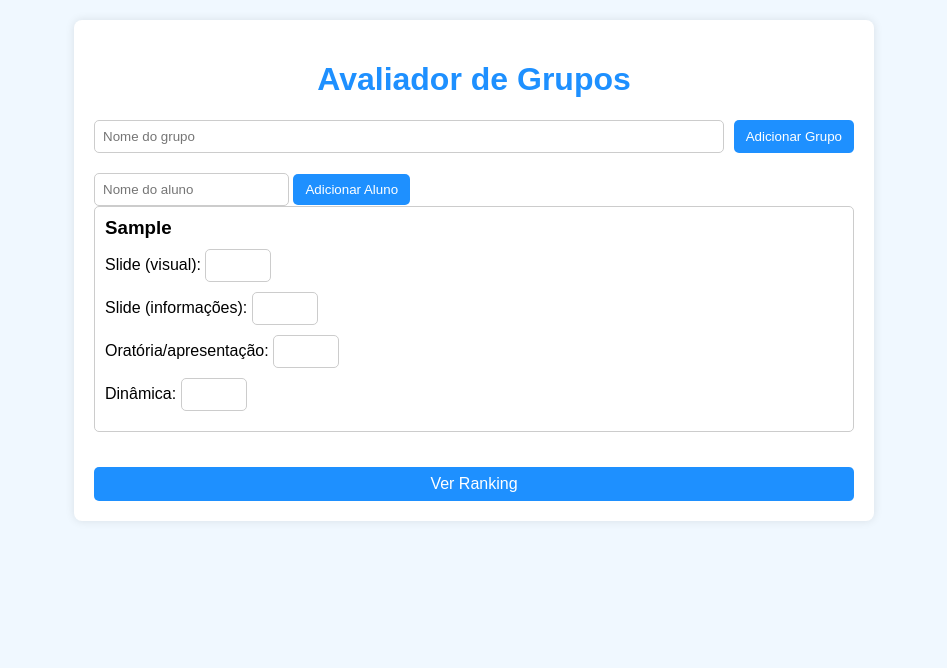
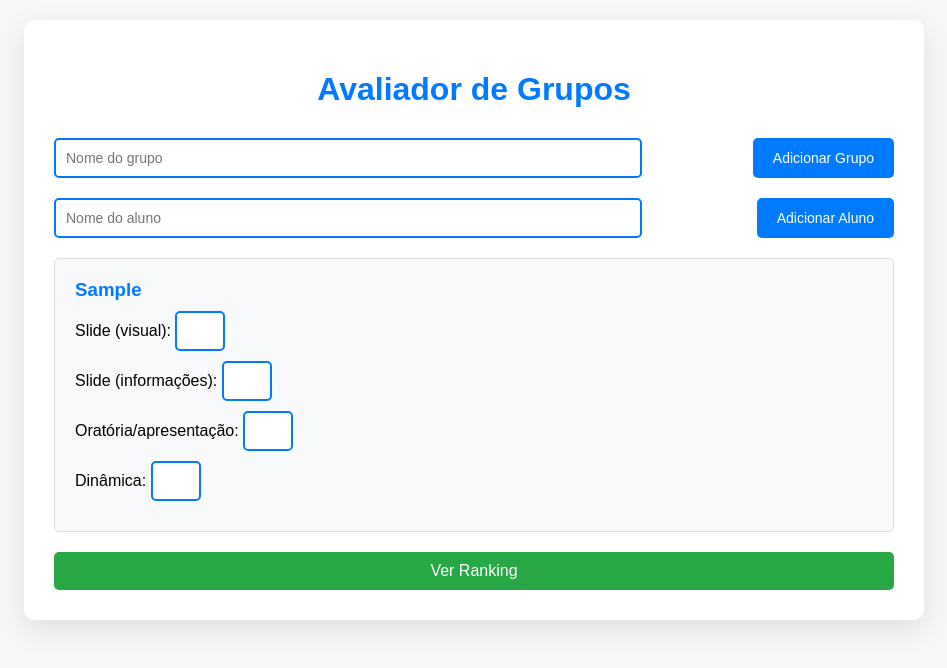
Before and after one commit to YcaroMiguel/avaliar8at, a plain HTML site: page index.html in a window 1280 px wide. Both pictures are taken after typing "Sample" into the empty fields and a click on the button "Adicionar Grupo". Shown: the whole page, without its empty margins (166-1113 px from the left). Drawn offline with Linux system fonts and the light colour scheme.

Commit message:
Atualizar o style.css

```diff
--- a/style.css
+++ b/style.css
@@ -1,77 +1,104 @@
 * {
   box-sizing: border-box;
-  font-family: Arial, sans-serif;
+  font-family: 'Arial', sans-serif;
 }
 
 body {
   margin: 0;
   padding: 20px;
-  background: #f0f8ff;
+  background: #f7f7f7;
 }
 
 .container {
-  max-width: 800px;
+  max-width: 900px;
   margin: auto;
-  background: white;
-  padding: 20px;
-  border-radius: 8px;
-  box-shadow: 0 0 10px rgba(0, 0, 0, 0.1);
+  background: #ffffff;
+  padding: 30px;
+  border-radius: 10px;
+  box-shadow: 0px 10px 30px rgba(0, 0, 0, 0.1);
 }
 
 h1 {
   text-align: center;
-  color: #1e90ff;
+  color: #007bff;
+  margin-bottom: 30px;
 }
 
-.add-group {
+.add-group, .add-student {
   display: flex;
-  gap: 10px;
+  justify-content: space-between;
   margin-bottom: 20px;
 }
 
 input {
-  padding: 8px;
-  flex: 1;
-  border: 1px solid #ccc;
+  padding: 10px;
+  width: 70%;
+  border: 2px solid #007bff;
   border-radius: 5px;
+  font-size: 14px;
 }
 
 button {
-  padding: 8px 12px;
-  background: #1e90ff;
+  padding: 10px 20px;
+  background: #007bff;
+  color: white;
   border: none;
   border-radius: 5px;
-  color: white;
+  font-size: 14px;
   cursor: pointer;
 }
 
 button:hover {
-  background: #0078d4;
+  background: #0056b3;
 }
 
 .group {
-  border: 1px solid #ccc;
-  padding: 10px;
-  margin-bottom: 15px;
+  background: #f8f9fa;
+  border: 1px solid #ddd;
   border-radius: 5px;
+  margin-bottom: 20px;
+  padding: 20px;
 }
 
 .group h3 {
   margin: 0 0 10px;
+  color: #007bff;
+}
+
+.student-list {
+  list-style-type: none;
+  padding: 0;
+  margin: 10px 0;
+}
+
+.student-list li {
+  margin: 5px 0;
 }
 
 .category {
   margin-bottom: 10px;
 }
 
-.hidden {
-  display: none;
+input[type="number"] {
+  width: 50px;
 }
 
 .finalize {
   width: 100%;
-  margin-top: 20px;
+  padding: 10px;
+  background: #28a745;
+  color: white;
   font-size: 16px;
+  border-radius: 5px;
+  cursor: pointer;
+}
+
+.finalize:hover {
+  background: #218838;
+}
+
+.hidden {
+  display: none;
 }
 
 #ranking {
```
